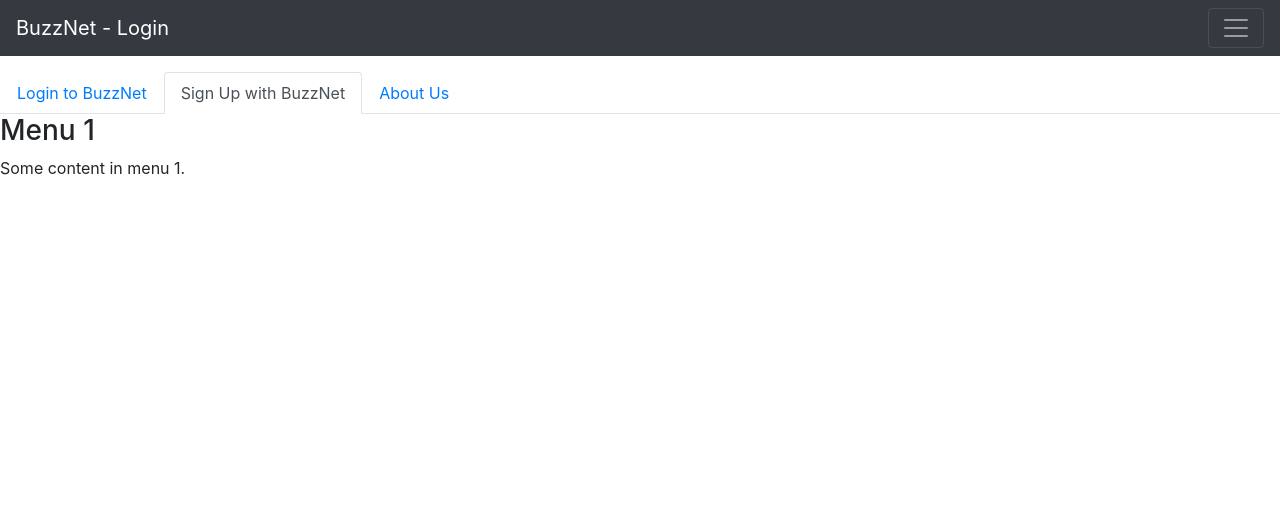
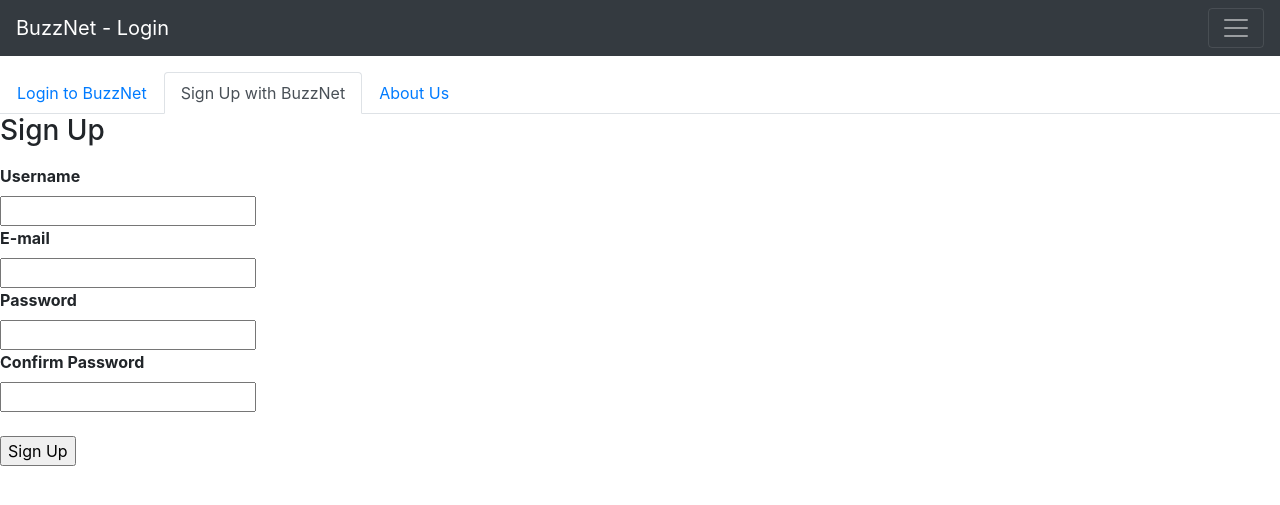
Before and after one commit to amandesai01/Flask-Workshop, a Flask app: page /login/ in a window 1280 px wide, after a click on "Sign Up with BuzzNet". Shown: the top 505 px of the page. Run offline with Flask 2, Linux system fonts and the light colour scheme; some libraries are stand-ins or nearby versions.

Commit message:
Added Signup form but with faulty authentication

```diff
--- a/BuzzNet/app.py
+++ b/BuzzNet/app.py
@@ -2,12 +2,15 @@
 from flask_sqlalchemy import SQLAlchemy
 from flask_login import LoginManager,UserMixin,login_user, current_user, login_required, logout_user
 import forms.login as loginForm
+import forms.registration as signup
+import hashlib
 app = Flask(__name__)
-db = SQLAlchemy(app)
+
 
 app.config['SECRET_KEY'] = 'e5b77268080253f3673595ae57b273be11bbbdba8de63e0b2ba131694e7e7354'
 app.config['SQLALCHEMY_DATABASE_URI'] = 'sqlite:///main.db'
-
+app.config['PSK_HASH_KEY'] = 'aa2e9120eacc28e9e434f291ee047e1084daf08c96edad59bb269e6d0d6b6eb6'
+db = SQLAlchemy(app)
 class User(db.Model, UserMixin):
     id = db.Column(db.Integer, primary_key=True)
     username = db.Column(db.String(200), unique=True, nullable=False)
@@ -15,9 +18,6 @@
     password = db.Column(db.String(32), nullable=False)
     def __repr__():
         return f"User('{self.id}','{self.email}','{self.password}')"
-
-
-
 
 login_manager = LoginManager(app)
 login_manager.login_view = 'login'
@@ -46,16 +46,36 @@
     {"name":"My Network","selected":False,"link":url_for("getFriends")},
     {"name":"New Post","selected":False,"link":url_for("newPost")}
     ]
-    login_form = loginForm.LoginForm()
+    login_form = loginForm.LoginForm(prefix="login_form")
+    signup_form = signup.RegistrationForm(prefix="signup_form")
+    print("Checking form")
     if login_form.validate_on_submit():
-        if User.query.filter_by(email=login_form.email.data).first():
-            if hashlib.sha512(bytes(login_form.password.data + app.config['PSK_HASH_KEY'],'utf8')).hexdigest() == User.query.filter_by(email=login_form.email.data).first().password:
-                login_user(User.query.filter_by(email=login_form.email.data).first())
+        print("Got login")
+        if User.query.filter_by(email=login_form.emaill.data).first():
+            if hashlib.sha512(bytes(login_form.passwordl.data + app.config['PSK_HASH_KEY'],'utf8')).hexdigest() == User.query.filter_by(email=login_form.emaill.data).first().password:
+                login_user(User.query.filter_by(email=login_form.emaill.data).first())
                 return redirect(url_for(getFeeds))
             else:
                 flash('Incorrect Credentials')
                 return redirect(url_for(login))
-    return render_template("authenticate.html",title="Login",nav_options= options,login_form = login_form)
+    if signup_form.validate_on_submit():
+        print("Got Signup")
+        if User.query.filter_by(email=signup_form.emails.data).first():
+            flash("E-mail already in use")
+            return redirect("/register")
+        elif User.query.filter_by(username=signup_form.usernames.data).first():
+            flash("Username already in use")
+            return redirect("/register")
+        elif signup_form.passwords.data != signup_form.confirm_passwords.data:
+            flash("Password mismatch")
+            return redirect("/register")
+        else:
+
+            db.session.add(User(id=len(User.query.all()), username=signup_form.usernames.data,email=signup_form.emails.data,password=hashlib.sha512(bytes(signup_form.passwords.data + app.config['PSK_HASH_KEY'],'utf8')).hexdigest()))
+            db.session.commit()
+            #flash("Password mismatch")
+            return redirect("/login")
+    return render_template("authenticate.html",title="Login",nav_options= options,login_form = login_form,signup_form = signup_form)
 @app.route("/friends/")
 def getFriends():
     options = [
@@ -86,5 +106,5 @@
     #return render_template("profile.html",title="Profile",nav_options= options)
 
 if __name__ == "__main__":
-    db.create_all()
+    #db.create_all()
     app.run(debug=True)
--- a/BuzzNet/forms/login.py
+++ b/BuzzNet/forms/login.py
@@ -2,7 +2,7 @@
 from wtforms import StringField, PasswordField, SubmitField
 from wtforms.validators import DataRequired, Length, Email, EqualTo
 class LoginForm(FlaskForm):
-    email = StringField('Email',
+    emaill = StringField('Email',
     validators=[DataRequired(), Email()])
-    password = PasswordField('Password', validators=[DataRequired(),Length(min=8,max=32)])
-    submit = SubmitField('login')
+    passwordl = PasswordField('Password', validators=[DataRequired(),Length(min=8,max=32)])
+    submitl = SubmitField('login')
--- a/BuzzNet/forms/registration.py
+++ b/BuzzNet/forms/registration.py
@@ -2,11 +2,11 @@
 from wtforms import StringField, PasswordField, SubmitField
 from wtforms.validators import DataRequired, Length, Email, EqualTo
 class RegistrationForm(FlaskForm):
-    username = StringField('username',
+    usernames = StringField('username',
     validators=[DataRequired(),Length(min=8,max=32)])
-    email = StringField('Email',
+    emails = StringField('Email',
     validators=[DataRequired(), Email()])
-    password = PasswordField('Password', validators=[DataRequired(),Length(min=8,max=32)])
-    confirm_password = PasswordField('Confirm Password',
+    passwords = PasswordField('Password', validators=[DataRequired(),Length(min=8,max=32)])
+    confirm_passwords = PasswordField('Confirm Password',
     validators = [DataRequired(), EqualTo('password')])
-    submit = SubmitField('Sign Up')
+    submits = SubmitField('Sign Up')
--- a/BuzzNet/templates/authenticate.html
+++ b/BuzzNet/templates/authenticate.html
@@ -17,24 +17,43 @@
 		    <h3> Log in</h3>
 		    <p>
 					<div class="contain">
+						 <form method="POST" action="">
+
 	 {{ login_form.hidden_tag() }}
 	 <label for="uname"><b>E-mail</b></label><br>
-	 {{ login_form.email(class="in")}}<br>
+	 {{ login_form.emaill(class="in")}}<br>
 	 <label for="psw"><b>Password</b></label><br>
-	 {{ login_form.password(class="in")}}
+	 {{ login_form.passwordl(class="in")}}
 	 <br><br>
-	 {{login_form.submit(class="SubmitButton")}}
+	 {{login_form.submitl(class="SubmitButton")}}
   </div>
-
+</form>
 				</p>
 		  </div>
 		  <div id="signup" class="tab-pane fade">
-		    <h3>Menu 1</h3>
-		    <p>Some content in menu 1.</p>
+		    <h3>Sign Up</h3>
+		    <p> <form method="POST" action="">
+
+					{{ signup_form.hidden_tag() }}
+      <label for="uname"><b>Username</b></label><br>
+      {{ signup_form.usernames(class="in")}}<br>
+      <label for="uname"><b>E-mail</b></label><br>
+      {{ signup_form.emails(class="in")}}<br>
+      <label for="psw"><b>Password</b></label><br>
+      {{ signup_form.passwords(class="in")}}<br>
+  	<label for="psw"><b>Confirm Password</b></label><br>
+      {{ signup_form.confirm_passwords(class="in")}}
+      <br><br>
+
+        {{signup_form.submits(class="SubmitButton")}}
+</form>
+				</p>
 		  </div>
 		  <div id="about" class="tab-pane fade">
-		    <h3>Menu 2</h3>
-		    <p>Some content in menu 2.</p>
+		    <h3>About Us</h3>
+		    <p>
+					How bout dat?
+				</p>
 		  </div>
 		</div>
 {% endblock %}
```
